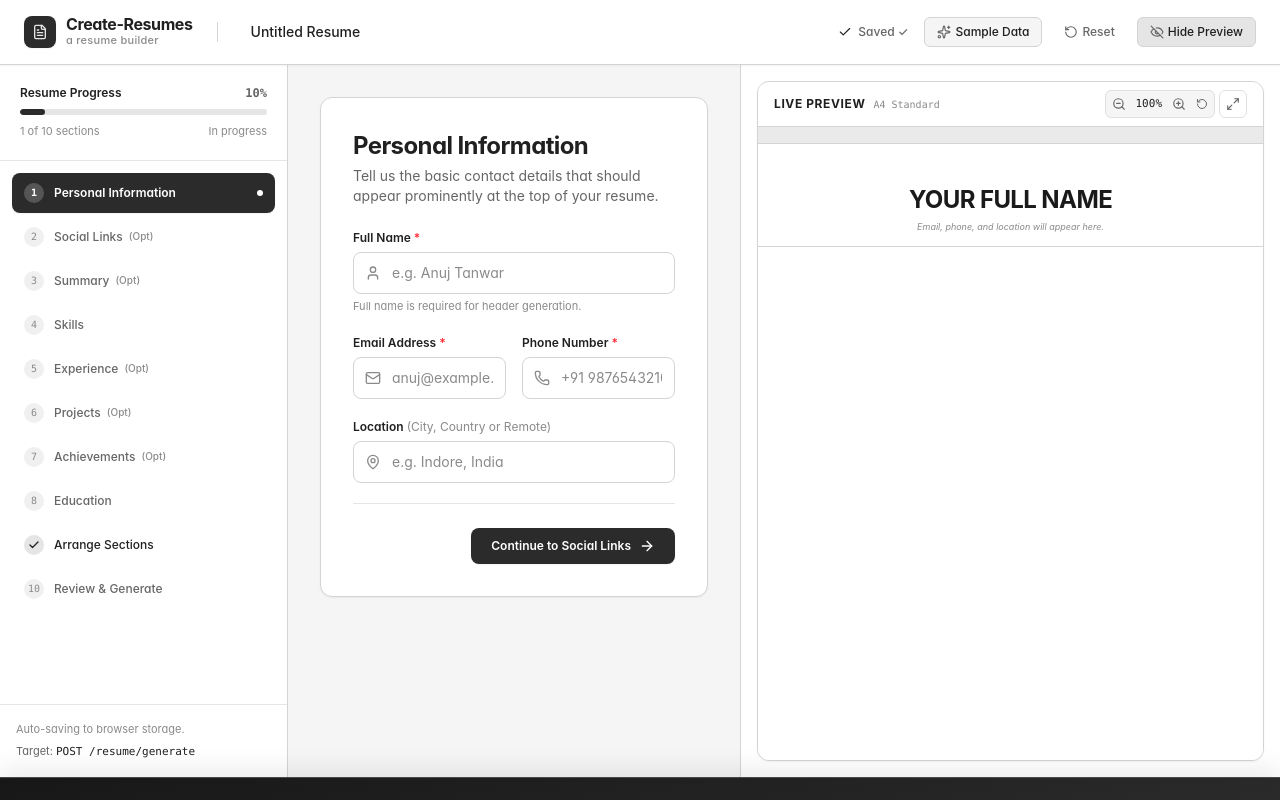
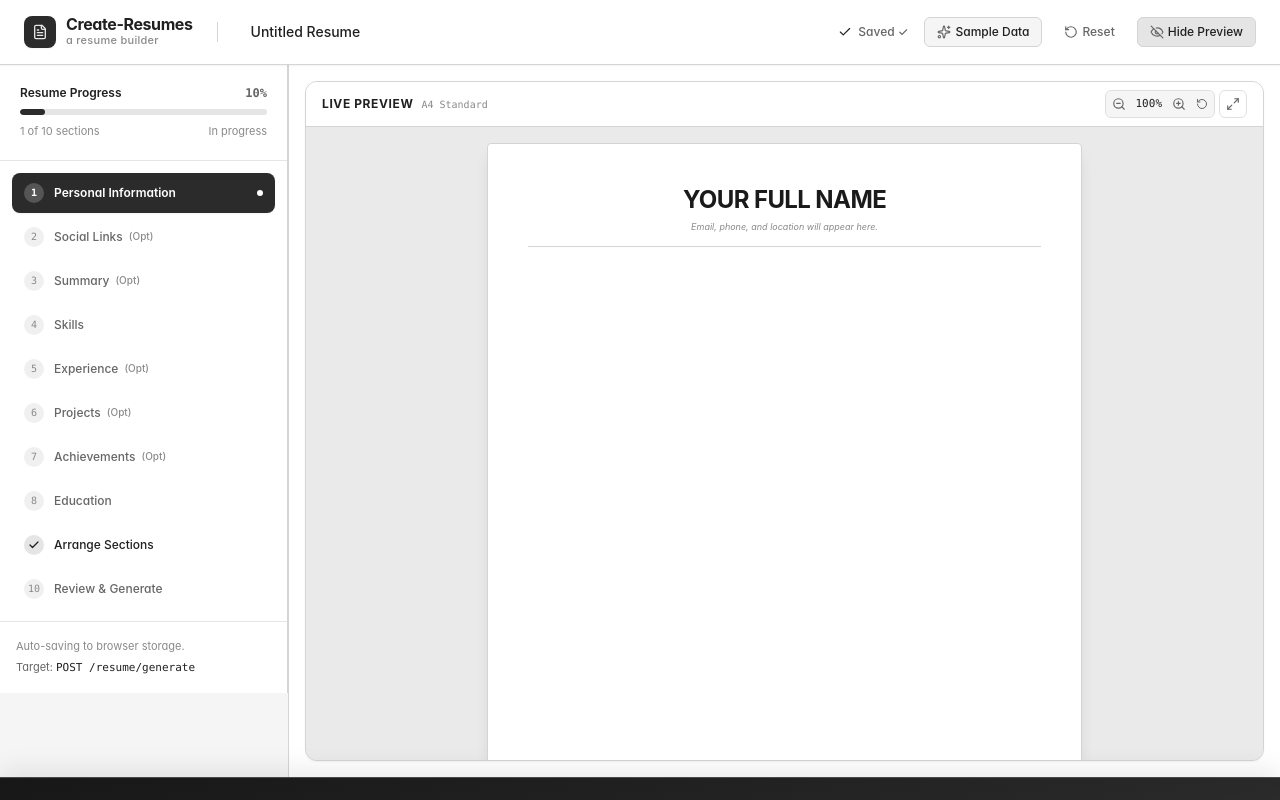
Before and after one commit to Gitanuj993/create-resume-ui, a React (Vite) app: page / in a window 1280 px wide. Shown: the top 800 px of the page. Built offline with nearby package versions, Linux system fonts and the light colour scheme.

Commit message:
Mobile layout: hide sidebar and show full-width preview with horizontal scroll

```diff
--- a/src/App.tsx
+++ b/src/App.tsx
@@ -283,23 +283,36 @@ export default function App() {
 
       {/* Main Workspace Area */}
       <div className="flex-1 max-w-[1600px] w-full mx-auto flex flex-col lg:flex-row">
-        {/* Left: Compact Step Navigation Sidebar */}
+        {/* Left: Compact Step Navigation Sidebar - Hidden on mobile */}
+        <div className="hidden lg:block">
           <ProgressSidebar
             currentStep={currentStep}
             onSelectStep={(s) => setCurrentStep(s)}
             resumeData={resumeData}
           />
+        </div>
 
-        {/* Center: Current Form */}
+        {/* Center: Current Form - Full width on mobile when preview is hidden */}
+        {!isPreviewVisible && (
           <main className="flex-1 p-4 sm:p-6 lg:p-8 min-w-0 overflow-y-auto">
             <div className="max-w-3xl mx-auto">
               {renderCurrentForm()}
             </div>
           </main>
+        )}
 
-        {/* Right: Live Resume Preview Panel (Desktop-first) */}
+        {/* Right: Live Resume Preview Panel - Full width on mobile when visible */}
         {isPreviewVisible && (
-          <aside className="w-full lg:w-[480px] xl:w-[540px] 2xl:w-[620px] bg-white border-t lg:border-t-0 lg:border-l border-[#D4D4D4] p-3 sm:p-4 shrink-0 flex flex-col h-[600px] lg:h-[calc(100vh-88px)] overflow-hidden">
+          <aside className="flex-1 lg:w-[480px] xl:w-[540px] 2xl:w-[620px] bg-white border-t lg:border-t-0 lg:border-l border-[#D4D4D4] p-2 sm:p-3 lg:p-4 shrink-0 flex flex-col h-[500px] sm:h-[600px] lg:h-[calc(100vh-88px)]">
+            <ResumePreview
+              data={resumeData}
+            />
+          </aside>
+        )}
+
+        {/* Fallback: Show both on desktop */}
+        {!isPreviewVisible && (
+          <aside className="hidden lg:flex flex-1 lg:w-[480px] xl:w-[540px] 2xl:w-[620px] bg-white border-l border-[#D4D4D4] p-4 shrink-0 flex-col h-[calc(100vh-88px)]">
             <ResumePreview
               data={resumeData}
             />
```
Lines whose indentation alone changed are shown as unchanged.
